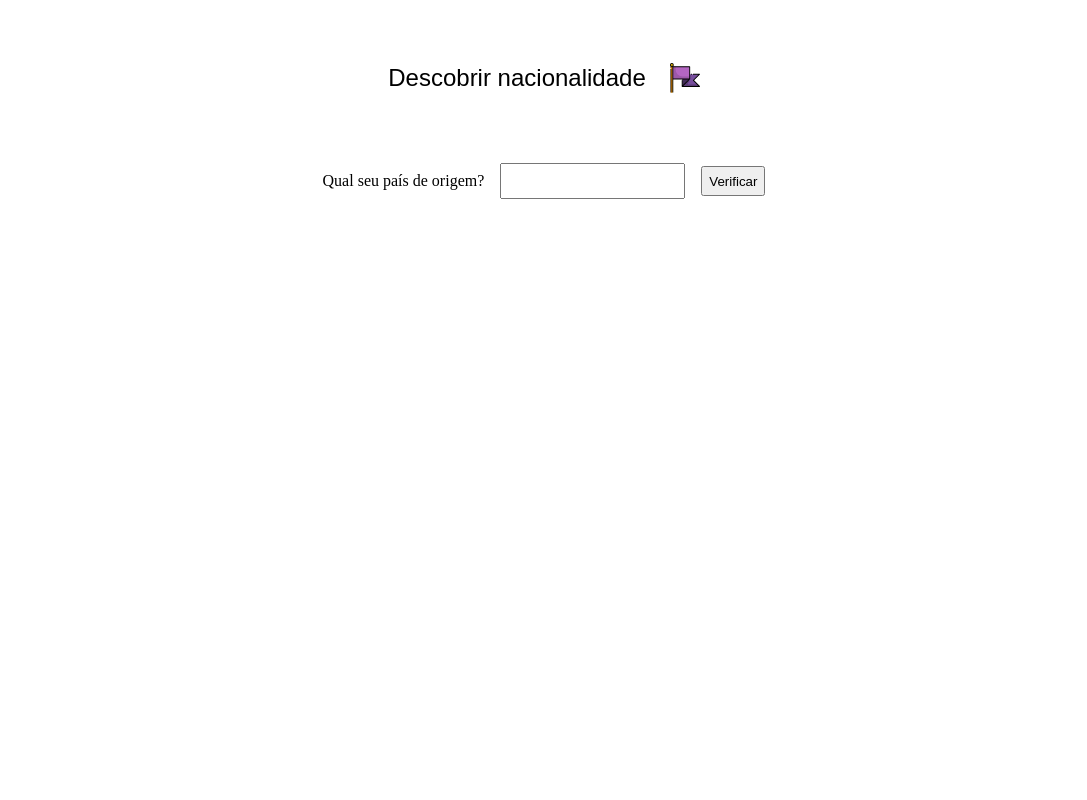
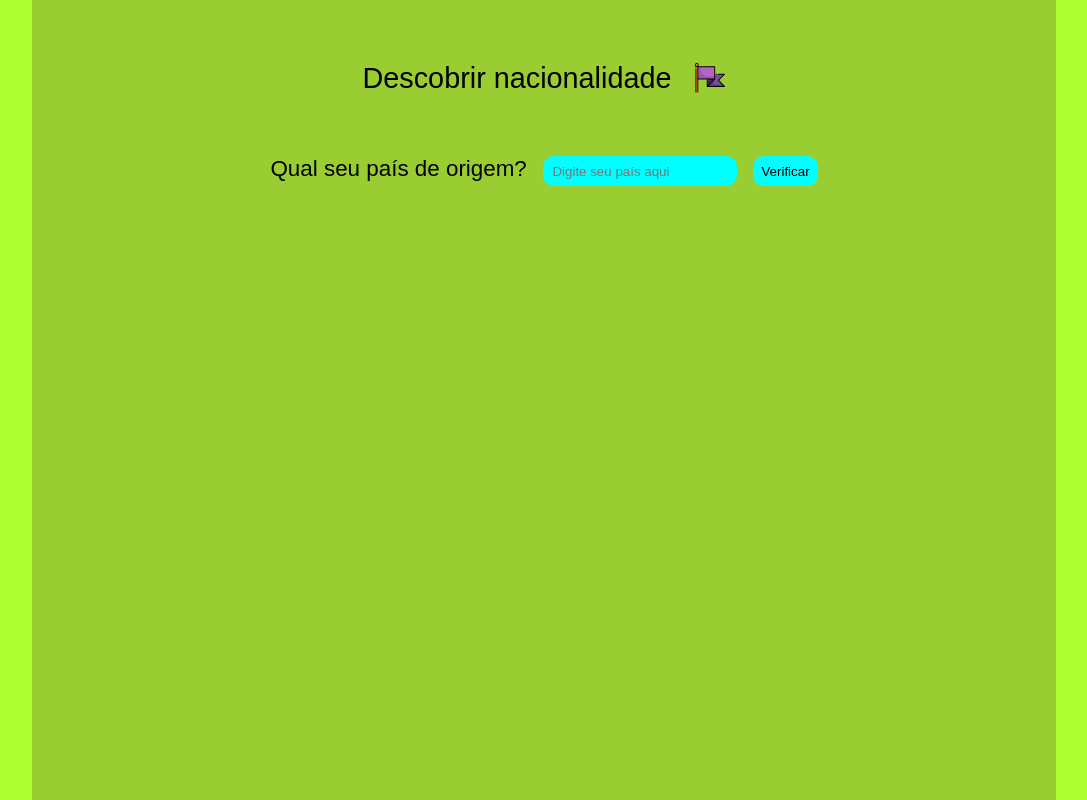
Before and after one commit to LeonardoBruchez/Analisar-nacionalidade, a plain HTML site: page index.html in a window 1280 px wide. Shown: the top 800 px of the page, without its empty margins (96-1183 px from the left). Drawn offline with Linux system fonts and the light colour scheme.

Commit message:
adding the js and edit css

```diff
--- a/index.html
+++ b/index.html
@@ -14,8 +14,8 @@
     </header>
     <section class="input-wrapper">
       <p>Qual seu país de origem?</p>
-      <input type="text" name="txt2" id="txt2">
-      <input type="button" value="Verificar" onclick="calcular()">
+      <input type="text" name="txt2" id="txt2" placeholder="Digite seu país aqui">
+      <input type="button" value="Verificar" onclick="calcular()" id="buttonInput">
     </section>
     <div id="res"></div>
     <div id="res2"></div>
--- a/script.js
+++ b/script.js
@@ -8,12 +8,15 @@ function calcular() {
 
   res.style.textAlign = 'center'
   res.style.marginBlock = '3rem'
+  res.style.font = '400 1.5rem arial'
 
   res2.style.textAlign = 'center'
   res2.style.marginBlock = '1rem'
+  res2.style.font = '400 1.4rem arial'
 
   res3.style.textAlign = 'center'
   res3.style.marginBlock = '1rem'
+  res3.style.font = '400 1.4rem arial'
 
   res2.textContent = ''
   res3.textContent = ''
--- a/style.css
+++ b/style.css
@@ -1,15 +1,26 @@
+*,*::after,*::before{
+  padding: 0;
+  margin: 0;
+  box-sizing: border-box;
+}
+
 body {
-
+  background-color: greenyellow;
 }
 
 main {
+  background-color: yellowgreen;
+  width: 30rem;
   margin: auto;
+  height: 64rem;
 
   header {
     display: flex;
     justify-content: center;
     gap: 1.5rem;
-    margin-block: 3rem;
+    margin-block: 0 3rem;
+    padding-top: 3rem;
+    align-items: center;
 
     & img {
       width: 30px;
@@ -17,19 +28,60 @@ main {
       border-radius: 2rem;
     }
     & h1 {
-      font: 500 1.5rem arial;
+      font: 500 1.8rem arial;
       text-align: center;
     }
   }
 
   .input-wrapper{
-    display: flex;
+    display: grid;
     justify-content: center;
     gap: 1rem;
+
+    & p {
+      font: 400 1.4rem arial;
+    }
+
     & input {
       height: 30px;
       display: flex;
       align-self: center;
+      background-color: aqua;
+      border-radius: 0.7rem;
+      border: none;
+      padding: 0.5rem;
+
+      &:focus,&:hover {
+        border: none;
+      }
+
+      &:focus,&:hover{
+        outline: 2px solid green;
+        background-color: aqua;
+      }
+
+      &:focus:placeholder-shown{
+        background-color: aqua;
+      }
+    }
+
+    & #txt2{
+      padding-left: 0.6rem;
+    }
+
+    & #buttonInput{
+      cursor: pointer;
+    }
+
+  }
+}
+
+@media (width >= 64rem){
+  main {
+    width: 64rem;
+
+    .input-wrapper{
+      display: flex;
     }
   }
 }
```
